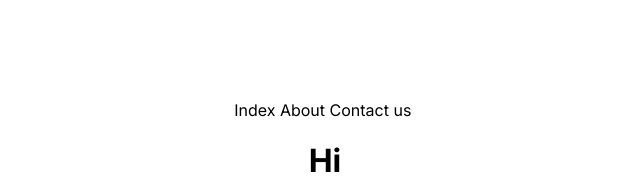
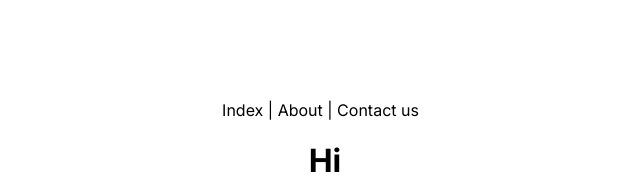
Before and after one commit to kasir-barati/my-nextjs-journey, a Next.js app: page / in a window 1280 px wide. Shown: the top 190 px of the page, without its empty margins (315-955 px from the left). Built offline with nearby package versions, Linux system fonts and the light colour scheme.

Commit message:
chore: beutify

```diff
--- a/libs/components/navbar/navbar.component.tsx
+++ b/libs/components/navbar/navbar.component.tsx
@@ -13,11 +13,13 @@ export interface NavbarProps {
 export function Navbar({ navbars }: Readonly<NavbarProps>) {
     return (
         <div>
-            {navbars.map(({ title, name, path }) => (
+            {navbars.map(({ title, name, path }, index) => (
                 <span key={`${path}${name}`}>
                     <Link href={path} title={title ?? name}>
                         {name}
                     </Link>
+                    &nbsp;
+                    {index !== navbars.length - 1 && '|'}
                     &nbsp;
                 </span>
             ))}
```
